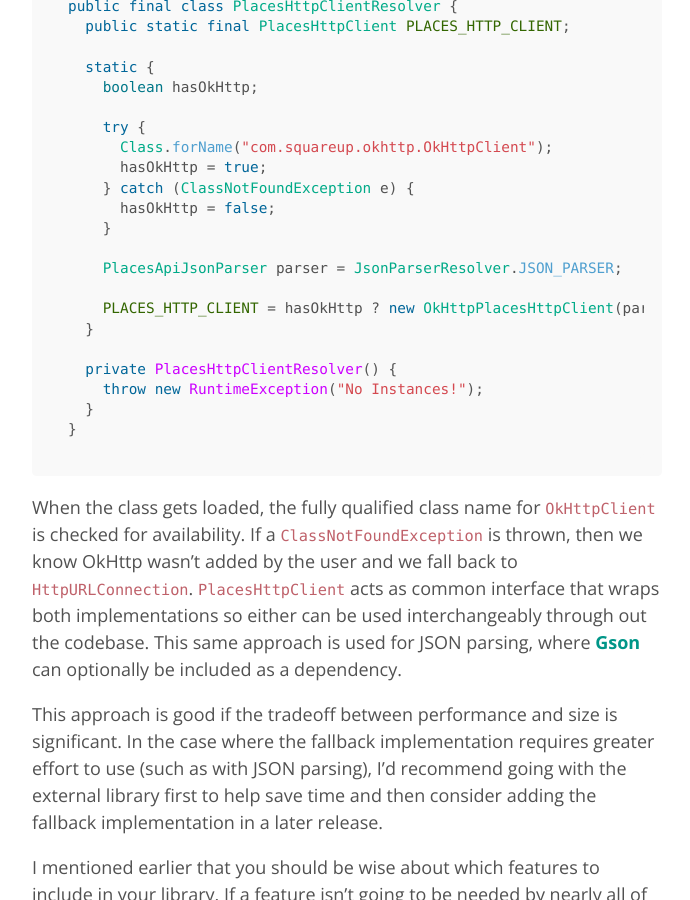
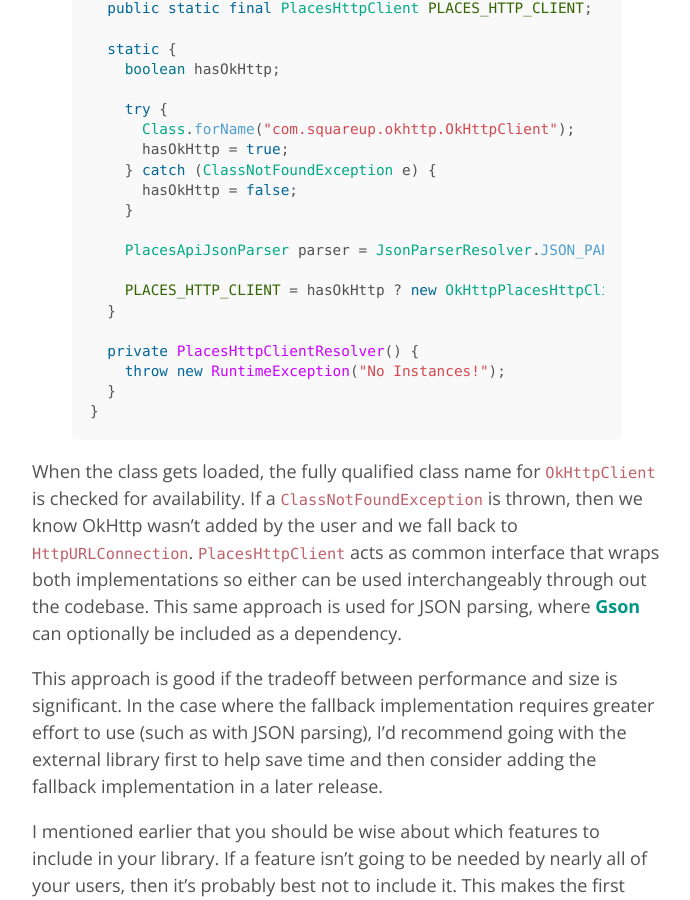
Before and after one commit to jpetitto/jpetitto.github.io, a Jekyll site: the page built from _posts/2015-12-23-android-lib-dependency-management.md, in a window 1280 px wide and 900 px high, scrolled down 1932 px. Shown: the whole window, without its empty margins (293-983 px from the left). Built offline with Jekyll 4.4.1, drawn with Linux system fonts in a browser that asks for light colours; comment, search, counter and statistics services are not loaded.

Commit message:
Fix code formatting in blog article

````diff
--- a/_posts/2015-12-23-android-lib-dependency-management.md
+++ b/_posts/2015-12-23-android-lib-dependency-management.md
@@ -25,7 +25,7 @@
 
 To achieve this, a "resolver" class is used to determine which dependency to use at runtime. For example, this is the class for determining which HTTP client to use:
 
-``` java
+{% highlight java %}
 public final class PlacesHttpClientResolver {
   public static final PlacesHttpClient PLACES_HTTP_CLIENT;
 
@@ -48,7 +48,7 @@
     throw new RuntimeException("No Instances!");
   }
 }
-```
+{% endhighlight %}
 
 When the class gets loaded, the fully qualified class name for `OkHttpClient` is checked for availability. If a `ClassNotFoundException` is thrown, then we know OkHttp wasn't added by the user and we fall back to `HttpURLConnection`. `PlacesHttpClient` acts as common interface that wraps both implementations so either can be used interchangeably through out the codebase. This same approach is used for JSON parsing, where [Gson](https://github.com/google/gson) can optionally be included as a dependency.
 
@@ -58,11 +58,11 @@
 
 Likewise, different response converters have been split into their own dependencies as well. For example, Retrofit users that need to convert a JSON response and already rely on Gson can add the following dependency to their `build.gradle` file:
 
-``` gradle
+{% highlight groovy %}
 dependencies {
   compile 'com.squareup.retrofit:converter-gson:2.0.0-beta2'
 }
-```
+{% endhighlight %}
 
 Those that use a different JSON library like [Jackson](http://wiki.fasterxml.com/JacksonHome) or need to parse a different data format such as XML or protocol buffers, can do so and not be burdened by the extra dependencies that would be needed to serve all of Retrofit's users. Just as important, the core library isn't muddied up by these additional features and can remain focused on the primary issues it's meant to solve.
 
````
